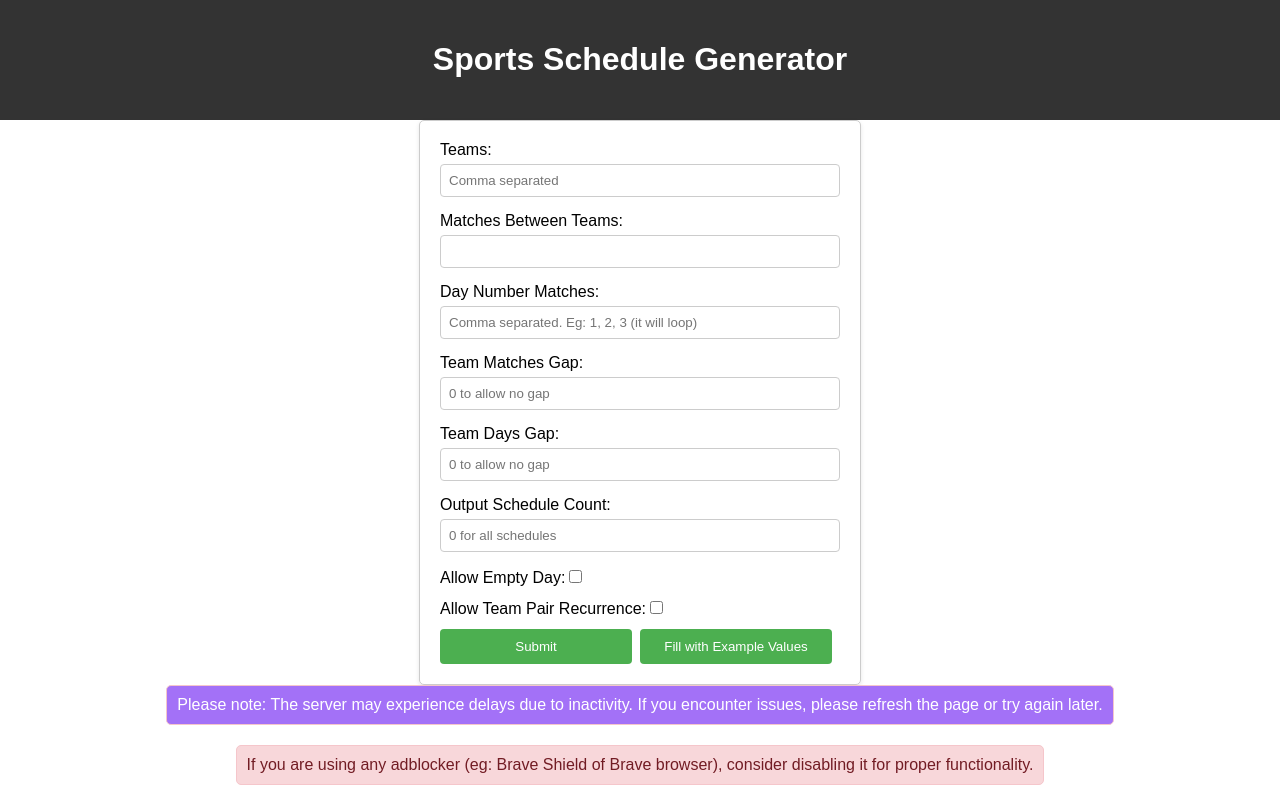
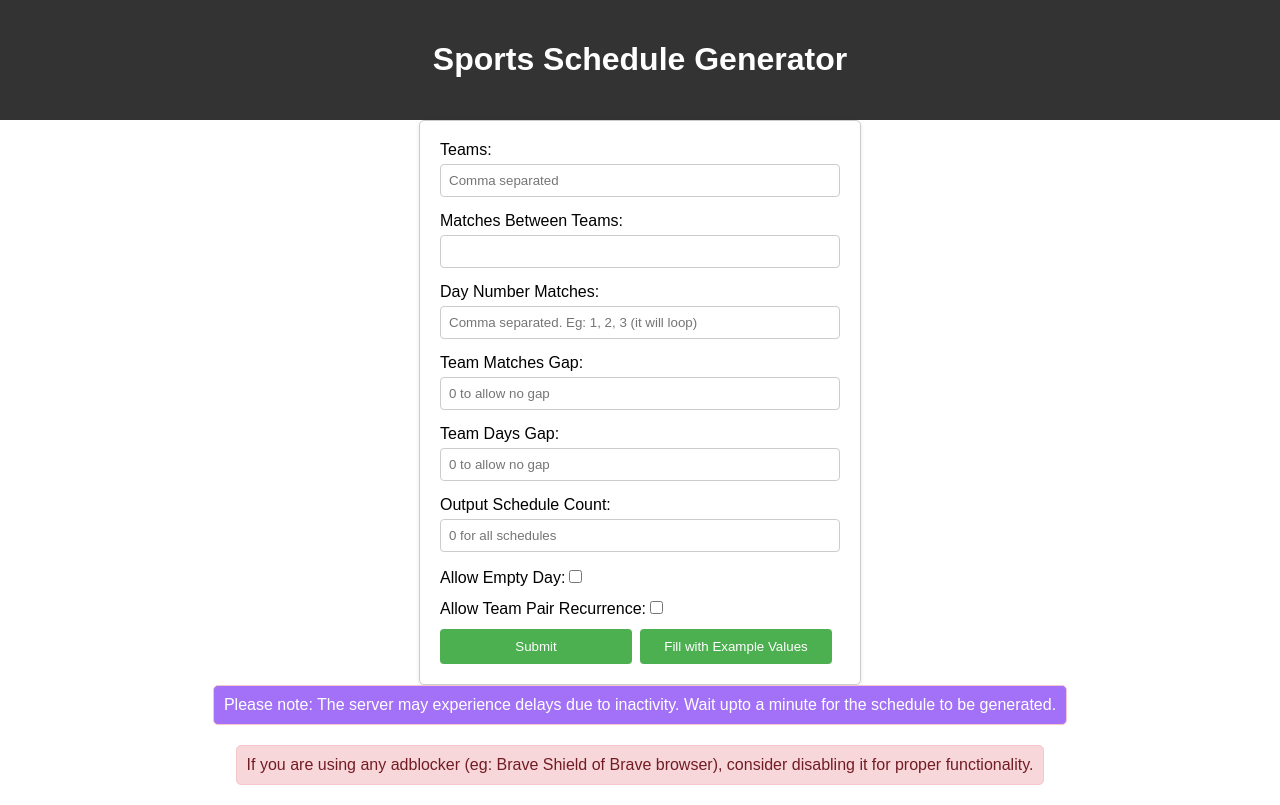
Before and after one commit to sandeshShahapur/sportsScheduler, a React (Create React App) app in the folder frontend/: page / in a window 1280 px wide. Built offline with nearby package versions, Linux system fonts and the light colour scheme.

Commit message:
update note message

```diff
--- a/frontend/src/components/App.js
+++ b/frontend/src/components/App.js
@@ -68,7 +68,7 @@ const App = () => {
       <div className='note-container'>
         <div className="delay-note">
             Please note: The server may experience delays due to inactivity.
-            If you encounter issues, please refresh the page or try again later.
+            Wait upto a minute for the schedule to be generated.
         </div>
         <div className="adblocker-note">
           If you are using any adblocker (eg: Brave Shield of Brave browser),
```
